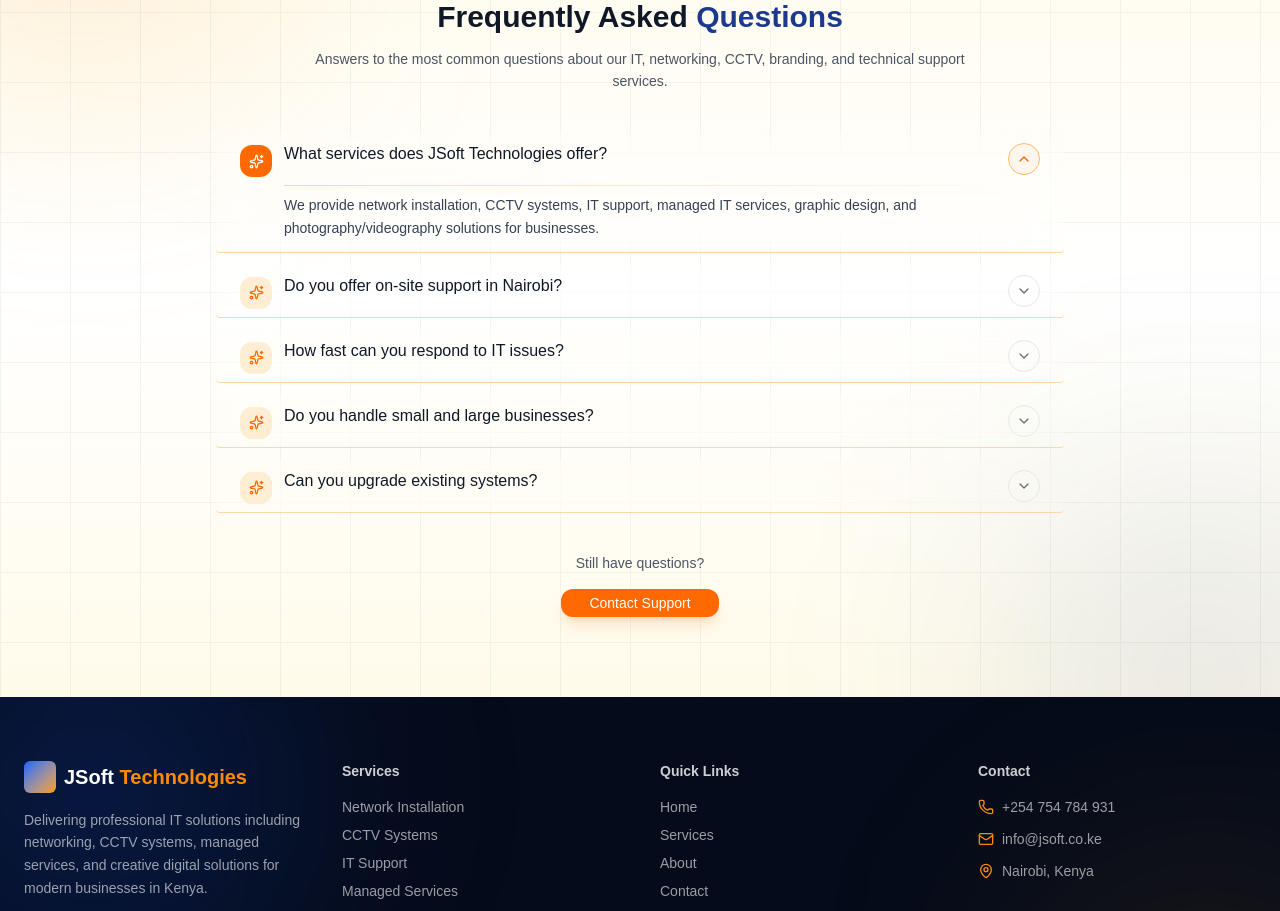
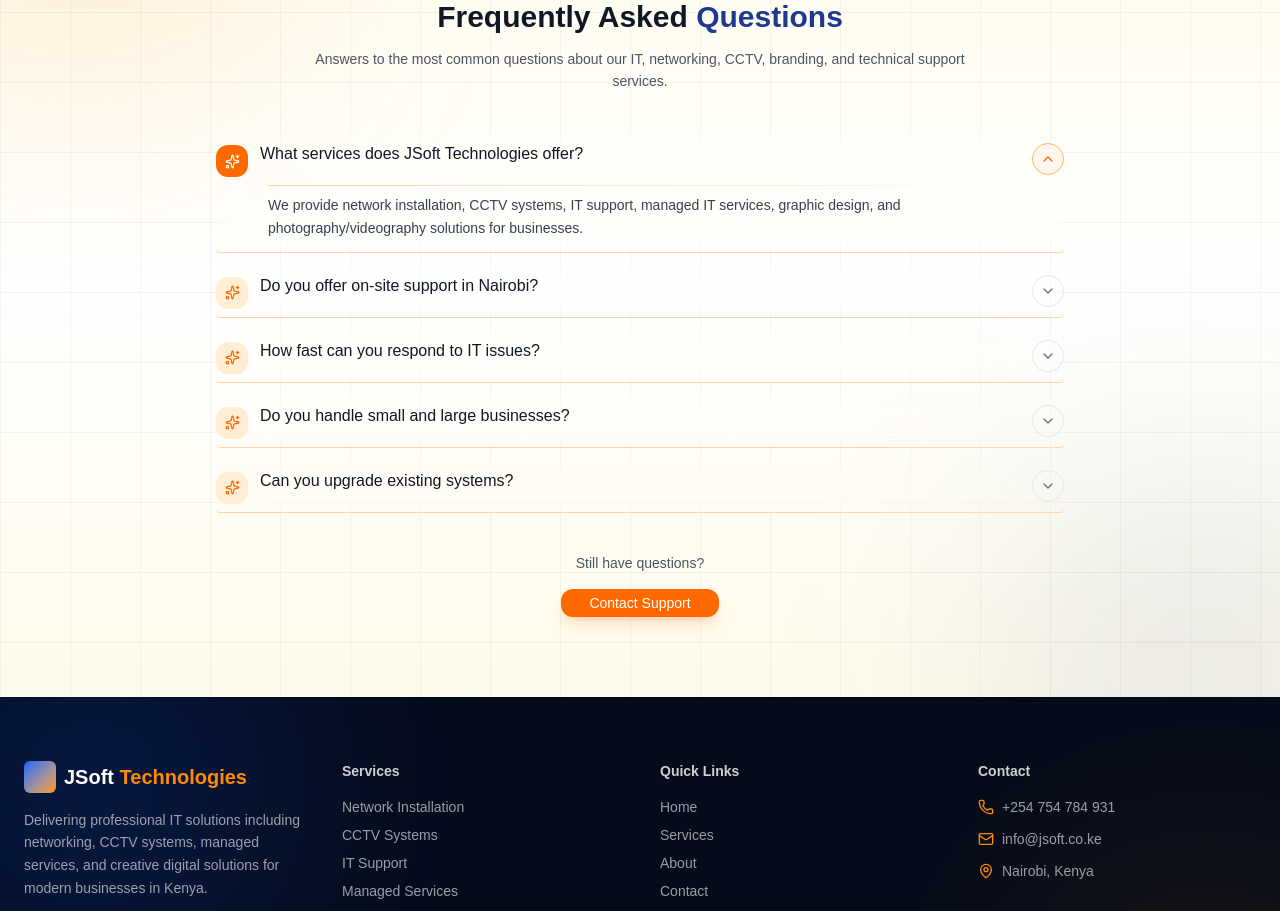
Before and after one commit to Seifuddin/jsofttechnologies, a Next.js app: page / in a window 1280 px wide. Shown: the part 5742-6653 px from the top of the page. Built offline with nearby package versions, Linux system fonts and the light colour scheme.

Commit message:
improved FAQ

```diff
--- a/app/components/Faq.jsx
+++ b/app/components/Faq.jsx
@@ -117,7 +117,7 @@
                 {/* QUESTION */}
                 <button
                   onClick={() => setOpen(isOpen ? null : i)}
-                  className="w-full flex items-center justify-between gap-4 px-5 md:px-6 py-2 text-left"
+                  className="w-full flex items-center justify-between gap-4 px-2md:px-3 py-2 text-left"
                 >
 
                   {/* LEFT */}
@@ -166,7 +166,7 @@
                       className="overflow-hidden"
                     >
 
-                      <div className="px-5 md:px-6 pb-3">
+                      <div className="px-2 md:px6 pb-3">
 
                         <div className="pl-11">
 
```
